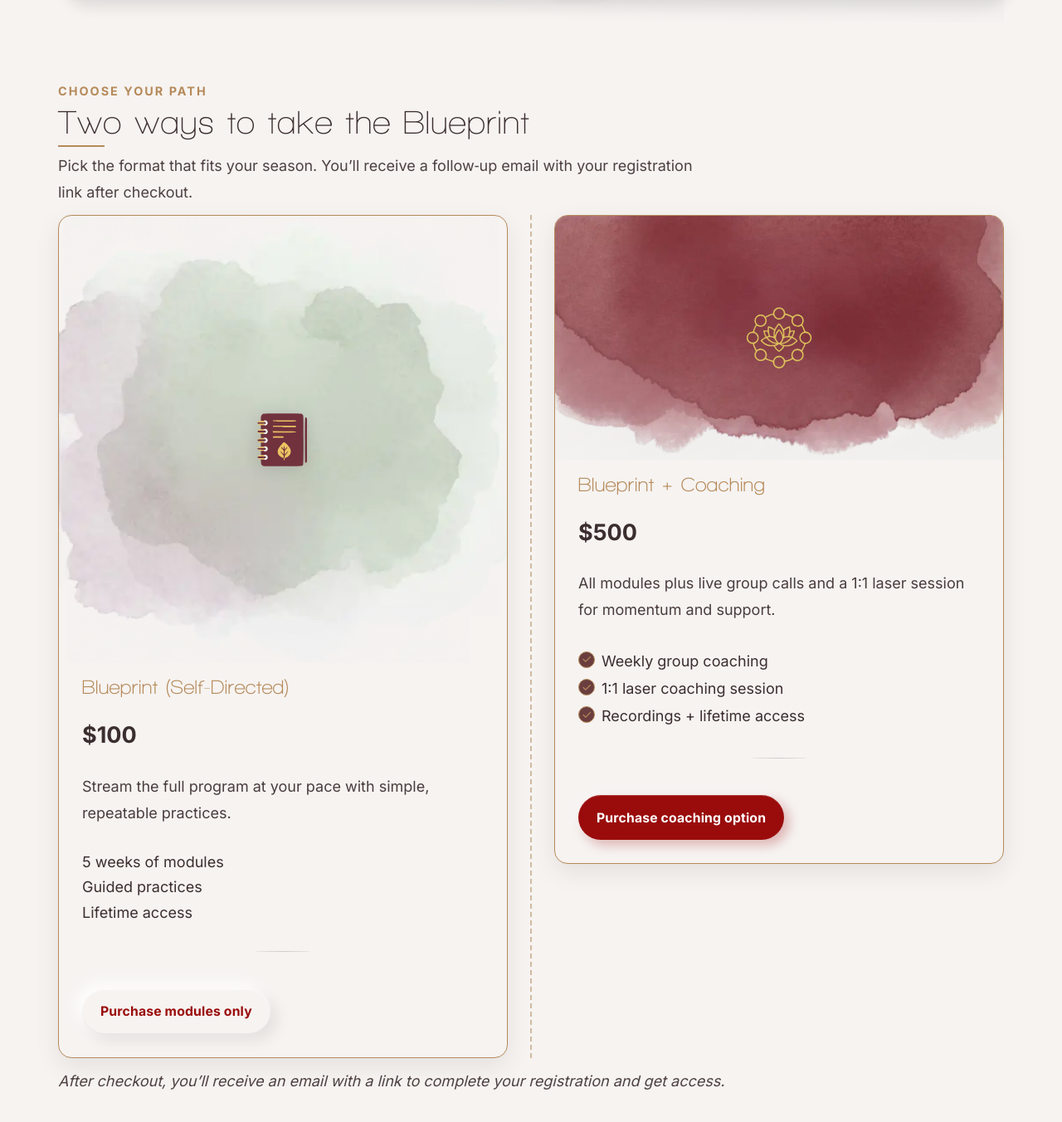
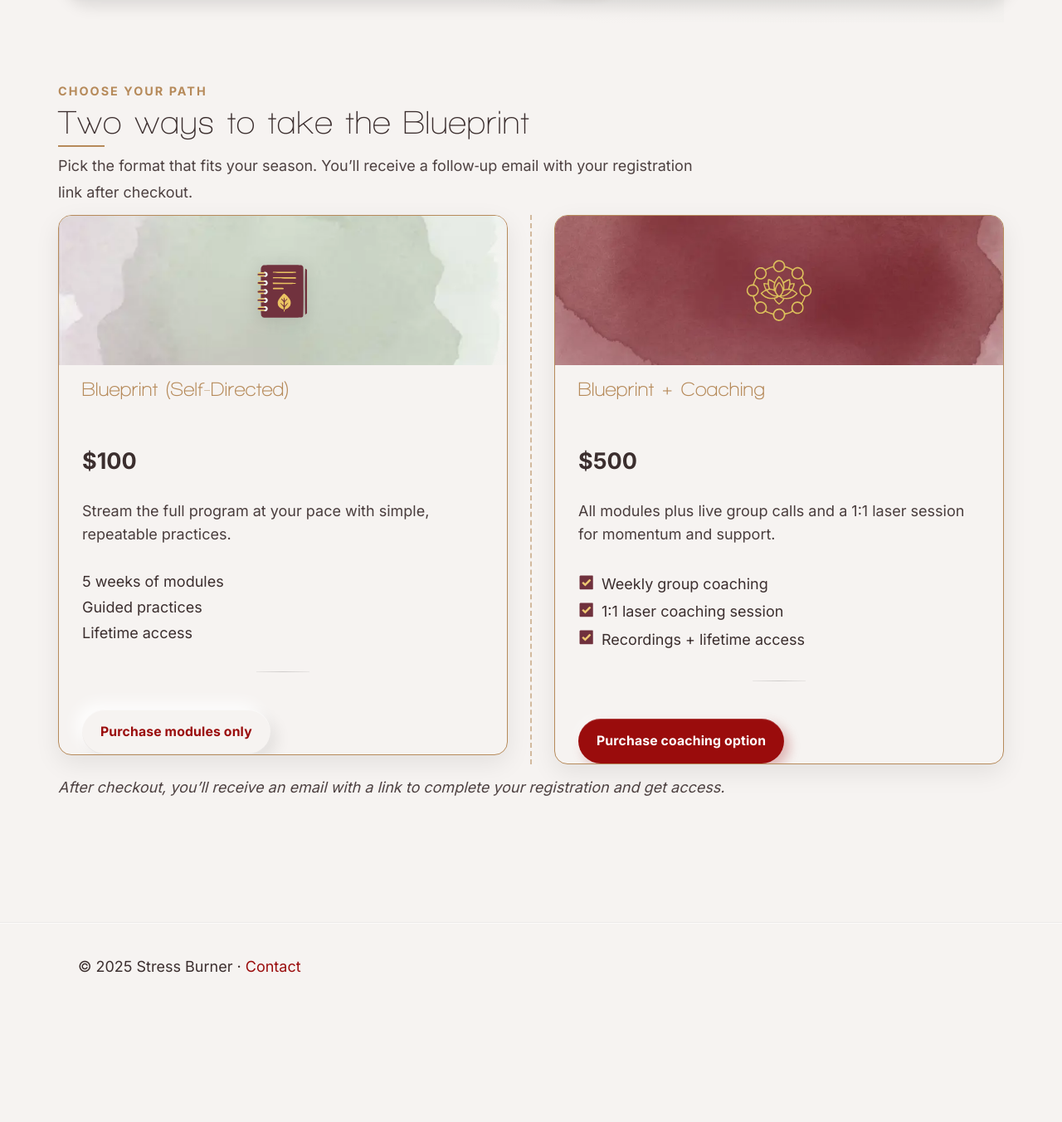
Before and after one commit to chriswakeley/test-blog, a Jekyll site: the page built from course.md, in a window 1280 px wide and 1400 px high, scrolled down 2450 px. Shown: the top 1352 px of the window at 83% size. Built offline with Jekyll 4.4.1, drawn with Linux system fonts in a browser that asks for light colours; after the commit the page ends 3678 px from its top, so only the background shows below that.

Commit message:
Refactor pricing cards to use background images for enhanced visual appeal and consistency

```diff
--- a/assets/css/main.css
+++ b/assets/css/main.css
@@ -323,25 +323,37 @@ main{flex:1}
 .options-compare{position:relative;display:grid;grid-template-columns:repeat(2, minmax(280px, 1fr));gap:56px;align-items:start}
 .options-compare::before{content:"";position:absolute;top:0;bottom:0;left:50%;transform:translateX(-50%);border-left:2px dashed var(--sb-gold);opacity:.55;pointer-events:none}
 .overline-label{letter-spacing:.06em;text-transform:uppercase;color:var(--sb-gold);font-weight:700;font-size:.78rem;margin:0 0 10px 4px}
-.price-card{background:var(--sb-warm);border:1.5px solid var(--sb-gold);border-radius:16px;box-shadow:0 10px 30px rgba(0,0,0,.08);padding:28px;display:flex;flex-direction:column;gap:12px;overflow:hidden;--pc-pad:28px;padding-top:0}
+.price-card{background:var(--sb-warm);border:1.5px solid var(--sb-gold);border-radius:16px;box-shadow:0 10px 30px rgba(0,0,0,.08);padding:0;display:flex;flex-direction:column;gap:12px;overflow:hidden;--pc-pad:28px}
 .price-card .card-title{font-size:24px;line-height:1.2;margin:.2rem 0 .2rem;color:var(--sb-gold);font-weight:700}
 .price-card .card-price{font-weight:800;font-size:1.5rem;margin:.2rem 0 .4rem}
 .price-card .card-blurb{opacity:.92;margin:.1rem 0 .6rem}
 .price-card .cta-row{justify-content:flex-start}
 /* Left card hero with watercolor banner and emblem */
-.card-hero{position:relative;border-radius:0;overflow:visible;min-height:0;background:none;box-shadow:none}
+.card-hero{position:relative;border-radius:0;overflow:hidden;min-height:180px;background-position:center;background-repeat:no-repeat;background-size:cover}
 .card-hero .hero-emblem{position:absolute;left:50%;top:50%;transform:translate(-50%, -50%);width:72px;height:auto;filter:drop-shadow(0 2px 10px rgba(0,0,0,.12))}
 /* Right card media band with red splash and centered gold lotus */
-.media-band{position:relative;border-radius:0;overflow:visible;background:none;box-shadow:none}
+.media-band{position:relative;border-radius:0;overflow:hidden;min-height:180px;background-position:center;background-repeat:no-repeat;background-size:cover}
 /* Full-bleed media: images extend to the inner edge of the card border without covering it */
 .price-card .card-media{display:block;width:calc(100% + (2 * var(--pc-pad)));max-width:none;height:auto;margin-left:calc(-1 * var(--pc-pad));margin-right:calc(-1 * var(--pc-pad))}
 .media-band .media-center{position:absolute;left:50%;top:50%;transform:translate(-50%,-50%);width:80px;height:auto;filter:drop-shadow(0 2px 10px rgba(0,0,0,.12))}
+/* Apply side padding to content sections so media touches the inner border without covering it */
+.price-card .card-title,
+.price-card .card-price,
+.price-card .card-blurb,
+.price-card .features-plain,
+.price-card .features-check,
+.price-card .subtle-divider,
+.price-card .cta-row{ padding-left: var(--pc-pad); padding-right: var(--pc-pad); }
+/* Harmonize subsection heights for cross-card alignment */
+.price-card .card-title{ min-height: 2.4em }
+.price-card .card-price{ min-height: 1.6em }
+.price-card .card-blurb{ line-height:1.6; min-height: 3.2em }
 /* Feature lists */
 .features-plain{list-style:none;padding:0;margin:.1rem 0 .4rem}
 .features-plain li{margin:.2rem 0}
 .features-check{list-style:none;padding:0;margin:.1rem 0 .4rem}
 .features-check li{position:relative;padding-left:28px;margin:.35rem 0}
-.features-check li::before{content:"✓";display:inline-grid;place-items:center;position:absolute;left:0;top:.1rem;width:20px;height:20px;border-radius:50%;background:#6a3e3e;color:var(--sb-gold);border:1px solid var(--sb-gold);font-size:.8rem;line-height:1}
+.features-check li::before{content:"";display:inline-block;position:absolute;left:0;top:.1rem;width:20px;height:20px;background:url('../images/check.svg') center/contain no-repeat}
 .subtle-divider{position:relative;margin:.6rem 0}
 .subtle-divider::before{content:"";display:block;width:64px;height:1px;margin:0 auto;background:linear-gradient(90deg, rgba(0,0,0,.06), rgba(0,0,0,.16), rgba(0,0,0,.06))}
 
@@ -398,7 +410,7 @@ main{flex:1}
   /* Pricing compare responsive */
   .options-compare{grid-template-columns:1fr;gap:24px}
   .options-compare::before{content:none}
-  .price-card{padding:22px; --pc-pad:22px}
+  .price-card{padding:0; --pc-pad:22px}
   .brand .logo{ --logo-icon-size:40px }
   .grid.cols-3{grid-template-columns:1fr}
   .features.cols-3{grid-template-columns:1fr}
--- a/course.md
+++ b/course.md
@@ -139,8 +139,7 @@ permalink: /course/
     <!-- Left: Self-guided modules -->
     <div>
       <div class="price-card">
-        <div class="card-hero">
-          <img class="card-media" src="{{ '/assets/images/greenwatercolorbanner.webp' | relative_url }}" alt="Green watercolor banner" />
+        <div class="card-hero" style="background-image: url('{{ '/assets/images/greenwatercolorbanner.webp' | relative_url }}'); background-position: center 40%;">
           <img class="hero-emblem" src="{{ '/assets/images/notebook.svg' | relative_url }}" alt="Notebook icon" />
         </div>
         <h3 class="card-title">Blueprint (Self‑Directed)</h3>
@@ -161,8 +160,7 @@ permalink: /course/
     <!-- Right: Blueprint + Coaching -->
     <div>
       <div class="price-card">
-        <div class="media-band">
-          <img class="card-media" src="{{ '/assets/images/watercolorcardbanner.webp' | relative_url }}" alt="Red watercolor banner" />
+        <div class="media-band" style="background-image: url('{{ '/assets/images/watercolorcardbanner.webp' | relative_url }}'); background-position: center 20%;">
           <img class="media-center" src="{{ '/assets/images/coachingicon.svg' | relative_url }}" alt="Coaching icon" />
         </div>
         <h3 class="card-title">Blueprint + Coaching</h3>
```
